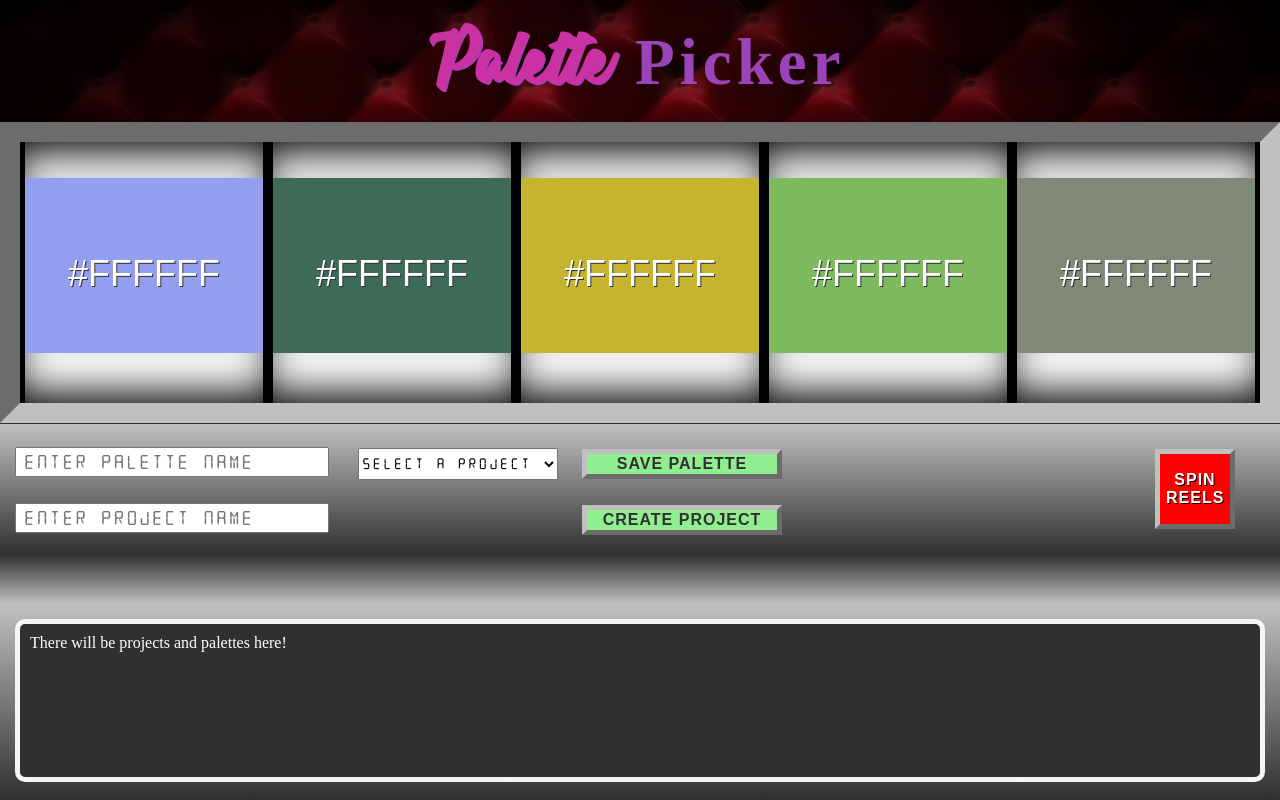
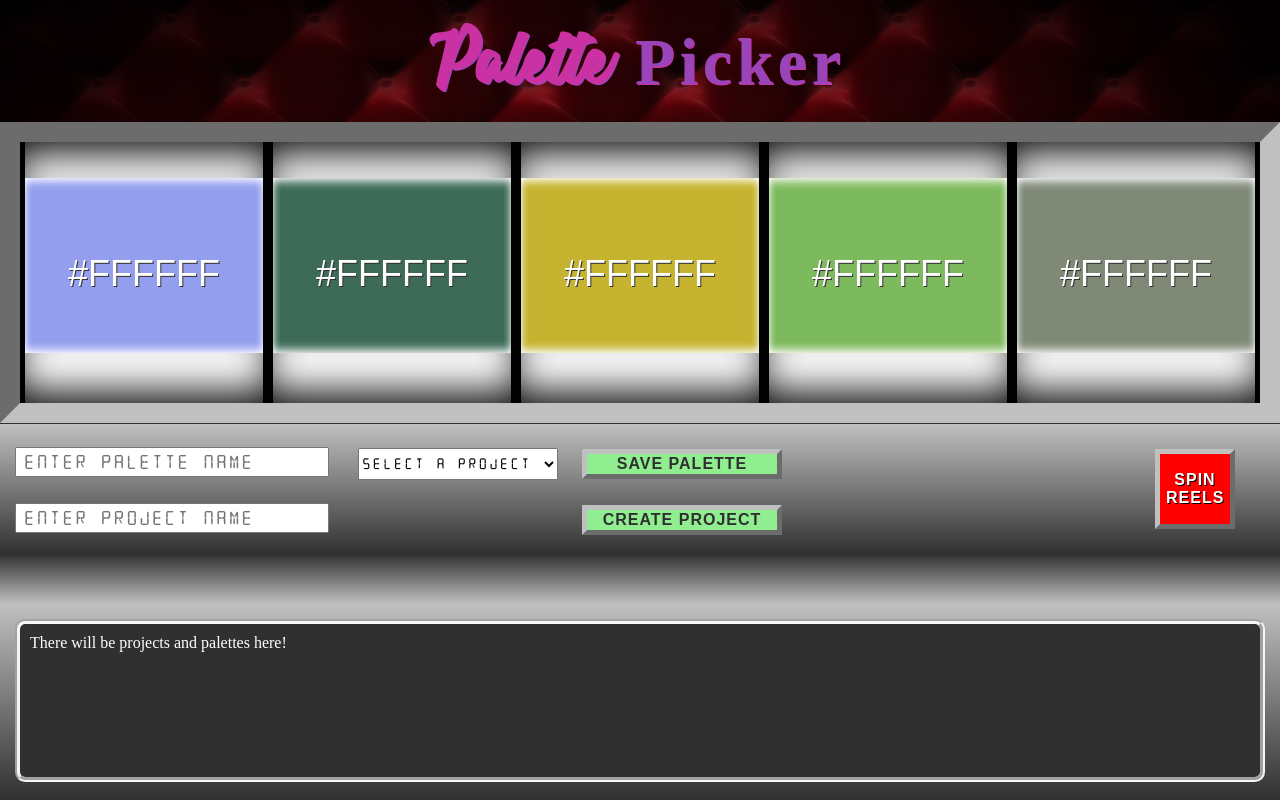
Before and after one commit to mngatewood/palette-picker, a website: page public/index.html in a window 1280 px wide. Drawn offline with nearby package versions, Linux system fonts and the light colour scheme; a web font is replaced by a local one.

Commit message:
Adds soft edges to color boxes

```diff
--- a/public/css/styles.css
+++ b/public/css/styles.css
@@ -49,7 +49,7 @@ h1 {
   font-size: 65px;
   color: #9a44ba;
   letter-spacing: 5px;
-  text-shadow: none;
+  text-shadow: 1px 1px #CA32A3;
 }
 
 #header-palette-container {
@@ -84,6 +84,9 @@ h1 {
   font-family: Arial, Helvetica, sans-serif;
   padding-top: 75px;
   text-shadow: 1px 1px #303030;
+  box-shadow:
+    inset 0px 5px 10px -2px #FFF,
+    inset 0px -5px 10px -2px #FFF;
 }
 
 .header-palette-box-pre {
@@ -183,5 +186,6 @@ footer {
   height: 80%;
   border: 5px solid #F5F5F5;
   border-radius: 10px;
+  border-style: groove;
   background-color: #303030;
 }
```
